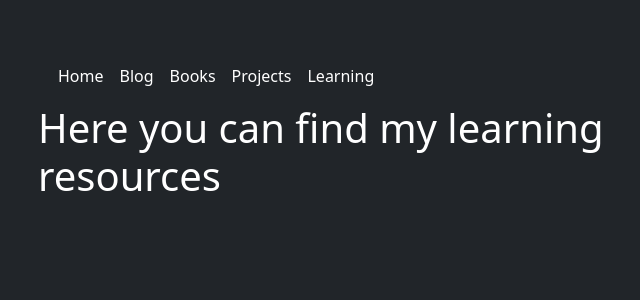
After one commit to peterhrncirik/Blog, a Django app: page /learning/ in a window 1280 px wide. The commit adds this page. Shown: the top 300 px of the page, without its empty margins (234-874 px from the left). Run offline with Django 4.2, Linux system fonts and the light colour scheme; some libraries are stand-ins or nearby versions.

Commit message:
added learning page

```diff
--- a/mysite/blog/templates/blog/base.html
+++ b/mysite/blog/templates/blog/base.html
@@ -24,6 +24,7 @@
                           <a class="nav-link text-white" href="{% url 'blog:blog' %}">Blog</a>
                           <a class="nav-link text-white" href="{% url 'blog:books' %}">Books</a>
                           <a class="nav-link text-white" href="{% url 'blog:projects' %}">Projects</a>
+                          <a class="nav-link text-white" href="{% url 'blog:learning' %}">Learning</a>
                         </div>
                     </div>
                   </nav>
--- /dev/null
+++ b/mysite/blog/templates/learning/learning.html
@@ -0,0 +1,5 @@
+{% extends 'blog/base.html' %}
+{% block title %}My projects{% endblock title %}
+{% block content %}
+<h1>Here you can find my learning resources</h1>
+{% endblock content %}
--- a/mysite/blog/urls.py
+++ b/mysite/blog/urls.py
@@ -24,4 +24,7 @@ urlpatterns = [
 
    # Projects
    path('projects/', views.projects, name='projects'),
+
+   # Projects
+   path('learning/', views.learning, name='learning'),
 ]
--- a/mysite/blog/views.py
+++ b/mysite/blog/views.py
@@ -106,6 +106,11 @@ def projects(request):
 
     return render(request, 'projects/projects.html')
 
+# Learning section
+def learning(request):
+
+    return render(request, 'learning/learning.html')
+
 # SEARCH VIEWS
 def search_books(request):
 
```
Also changed, not shown: mysite/blog/templates/index.html (+4 -3 lines).
